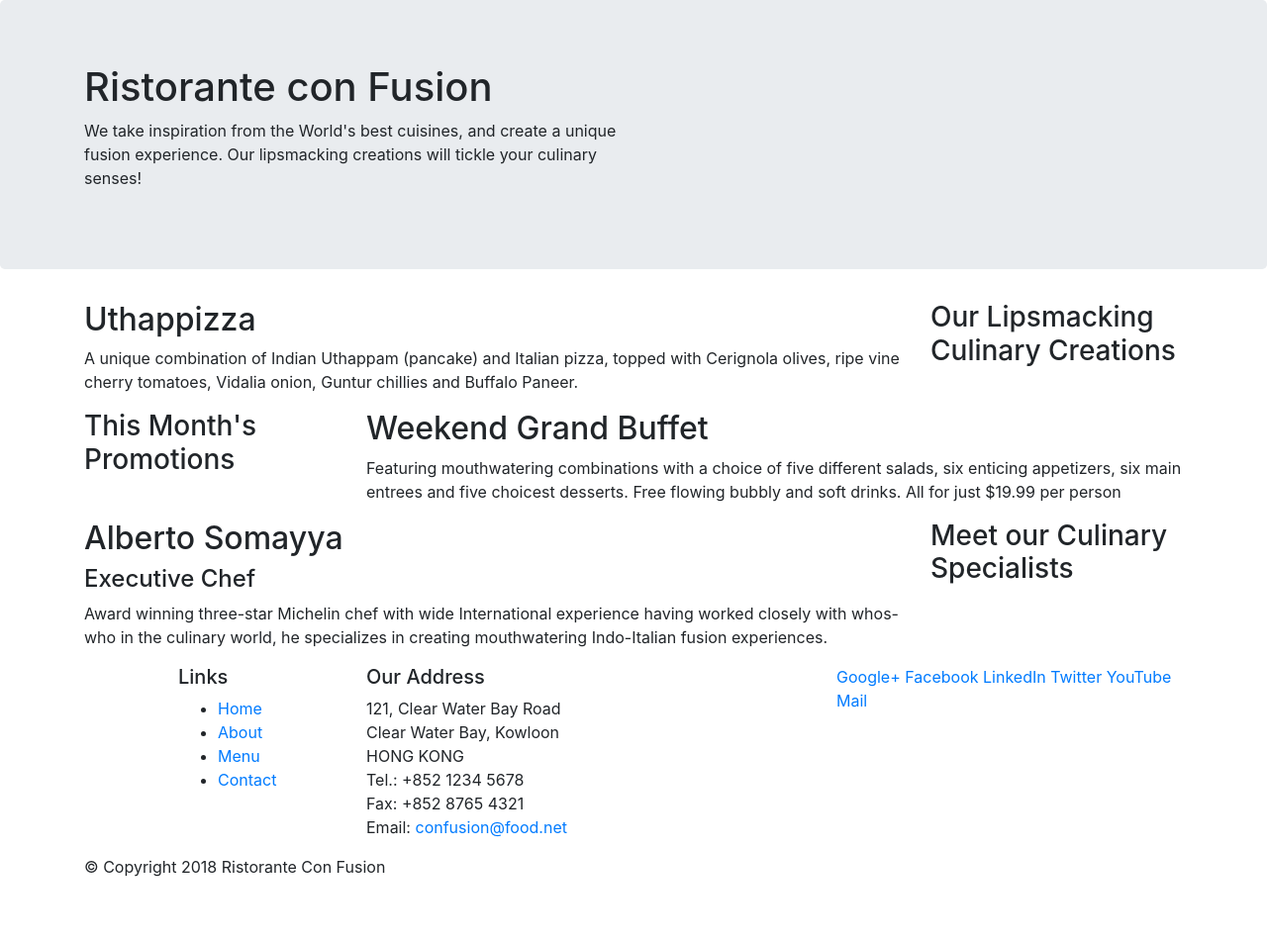
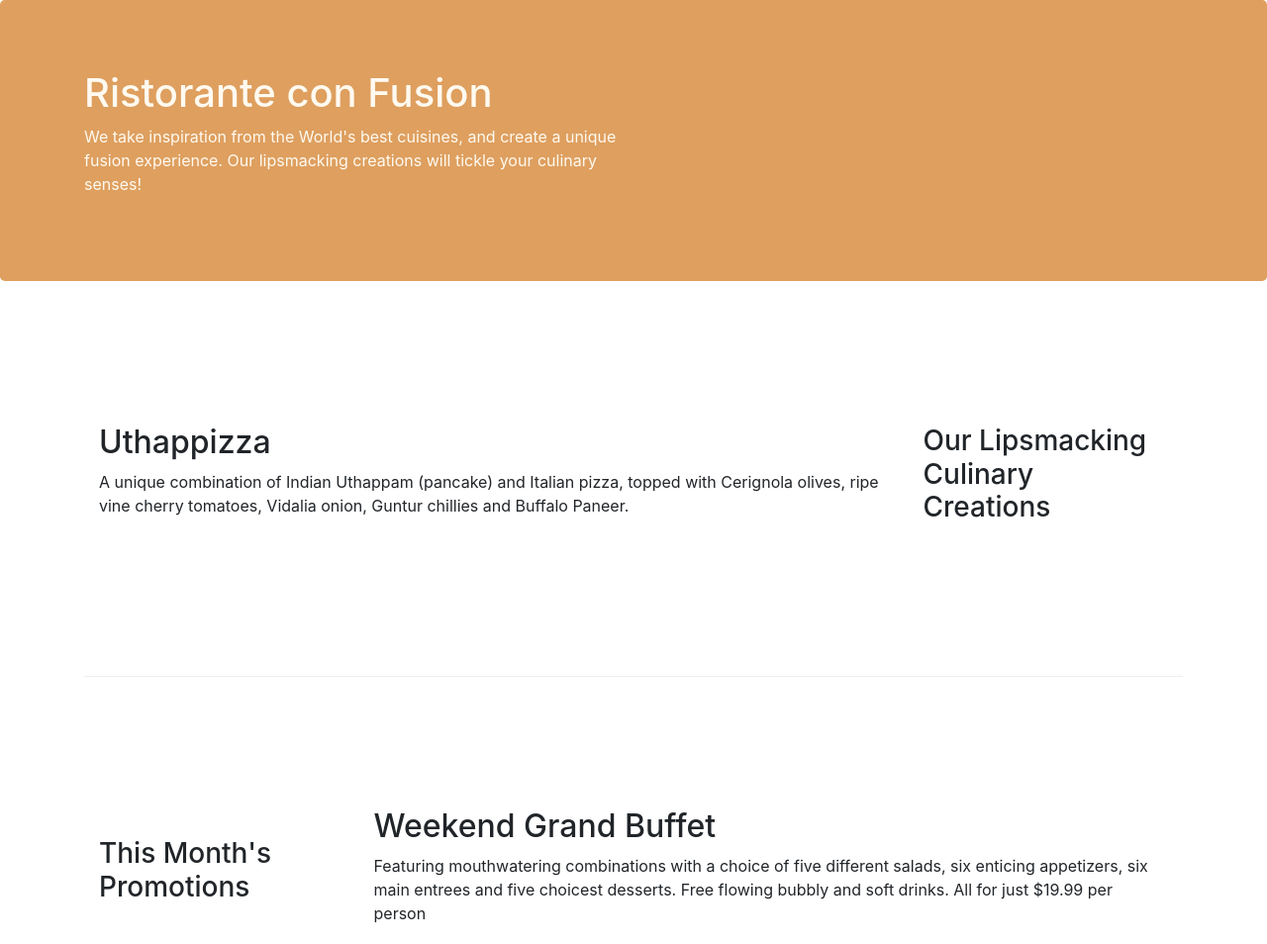
Before and after one commit to davgarciava/Front-End-Web-UI-Frameworks-Bootstrap, a website: page index.html in a window 1280 px wide. Shown: the top 954 px of the page at 99% size. Before the commit the page ends 904 px from the top, so only its background shows below. Drawn offline with nearby package versions, Linux system fonts and the light colour scheme.

Commit message:
Bootstrap Grid Part Two

```diff
--- /dev/null
+++ b/css/styles.css
@@ -0,0 +1,30 @@
+.row-header {
+    margin: 0px auto;
+    padding: 0px auto;
+}
+
+.row-content {
+    margin: 0px auto;
+    padding: 50px 0px 50px 0px;
+    border-bottom: 1px ridge;
+    min-height: 400px;
+}
+
+.footer {
+    background-color: #f3d8ad;
+    margin: 0px auto;
+    padding: 20px 0px 20px 0px;
+}
+
+.jumbotron {
+    padding: 70px 30px 70px 30px;
+    margin: 0px auto;
+    background: #de9f5f;
+    color: floralwhite;
+}
+
+.address {
+    font-size: 80%;
+    margin: 0px;
+    color: #0f0f0f;
+}
--- a/index.html
+++ b/index.html
@@ -9,12 +9,13 @@
 
     <!-- Bootstrap CSS -->
     <link rel="stylesheet" href="node_modules/bootstrap/dist/css/bootstrap.min.css">
+    <link rel="stylesheet" href="css/styles.css">
     <title>Ristorante Con Fusion</title>
 </head>
 
 <body>
 
-    <header class="jumbotron">
+    <header class="jumbotron row-header">
         <div class="container">
             <div class="row">
                 <div class="col-12 col-sm-6">
@@ -28,7 +29,7 @@
     </header>
 
     <div class="container">
-        <div class="row">
+        <div class="row row-content align-items-center">
             <div class="col-12 col-sm-4 order-sm-last col-md-3">
                 <h3>Our Lipsmacking Culinary Creations</h3>
             </div>
@@ -39,7 +40,7 @@
         </div>
 
 
-        <div class="row">
+        <div class="row row-content align-items-center">
             <div class="col-12 col-sm-4 col-md-3">
                 <h3>This Month's Promotions</h3>
             </div>
@@ -49,7 +50,7 @@
             </div>
         </div>
 
-        <div class="row">
+        <div class="row row-content align-items-center">
             <div class="col-12 col-sm-4 order-sm-last col-md-3">
                 <h3>Meet our Culinary Specialists</h3>
             </div>
@@ -61,12 +62,12 @@
         </div>
     </div>
 
-    <footer>
+    <footer class="footer">
         <div class="container">
             <div class="row">
                 <div class="col-4 offset-1 col-sm-2">
                     <h5>Links</h5>
-                    <ul>
+                    <ul class="list-unstyled">
                         <li><a href="#">Home</a></li>
                         <li><a href="#">About</a></li>
                         <li><a href="#">Menu</a></li>
@@ -84,8 +85,8 @@
 		              Email: <a href="mailto:confusion@food.net">confusion@food.net</a>
 		           </address>
                 </div>
-                <div class="col-12 col-sm-4">
-                    <div>
+                <div class="col-12 col-sm-4 align-self-center">
+                    <div class="text-center">
                         <a href="http://google.com/+">Google+</a>
                         <a href="http://www.facebook.com/profile.php?id=">Facebook</a>
                         <a href="http://www.linkedin.com/in/">LinkedIn</a>
@@ -95,9 +96,9 @@
                     </div>
                 </div>
            </div>
-           <div class="row">
+           <div class="row justify-content-center">
                 <div class="col-auto">
-                    <p>© Copyright 2018 Ristorante Con Fusion</p>
+                    <p><b>© Copyright 2018 Ristorante Con Fusion</b></p>
                 </div>
            </div>
         </div>
```
